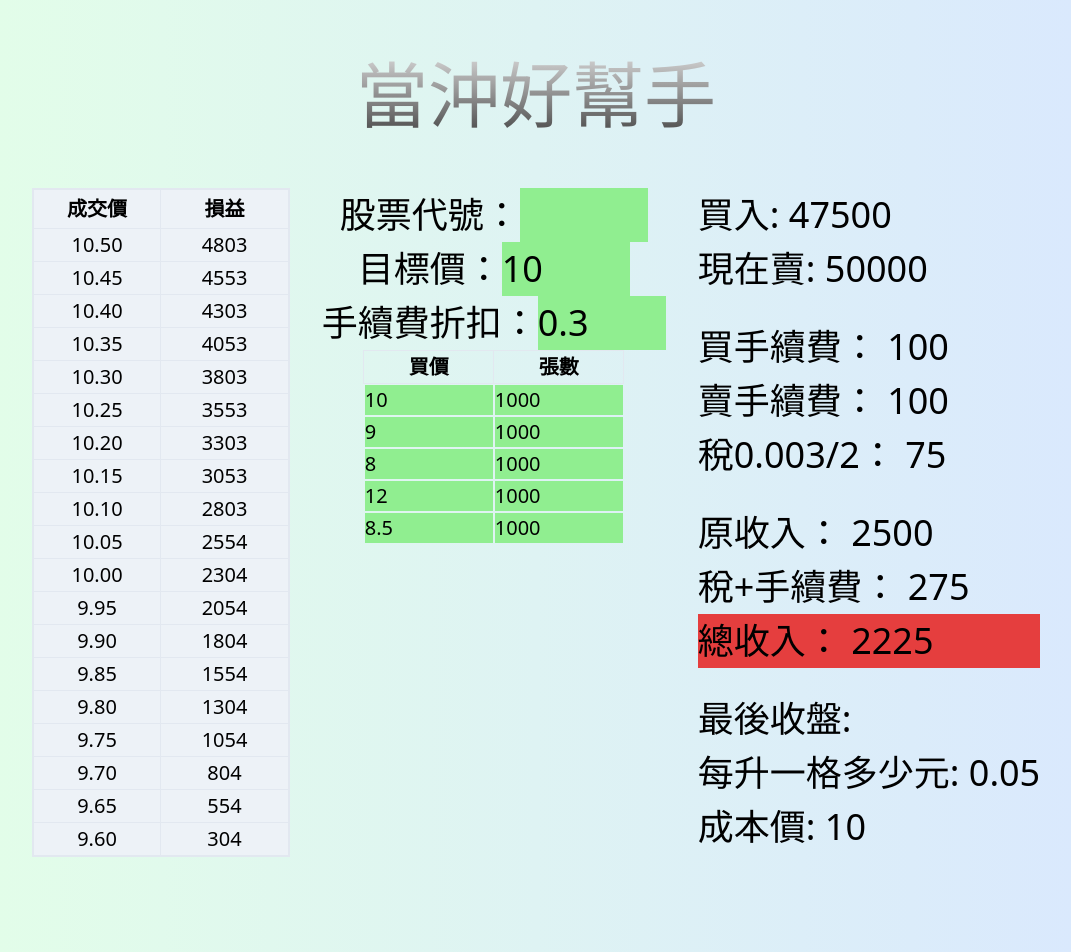
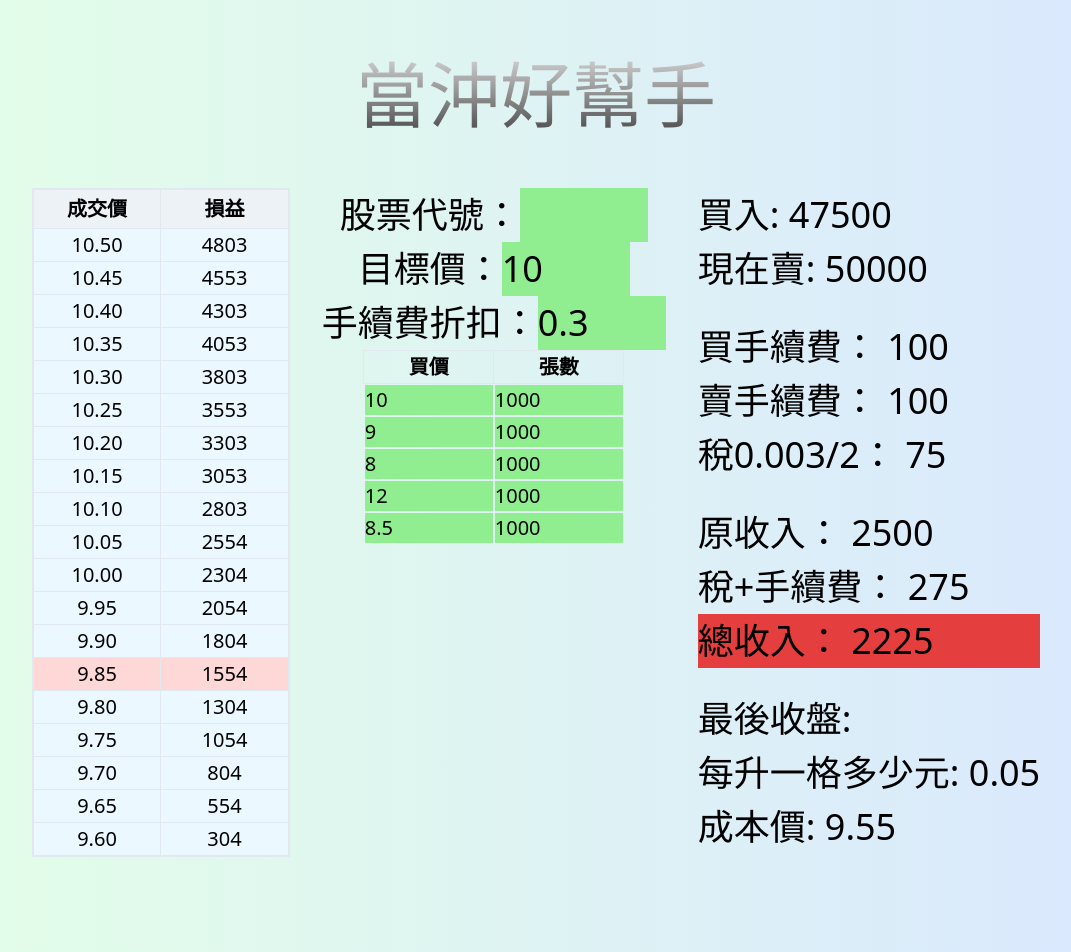
Before and after one commit to mlclmtan/vue-taiwan-day-trade-tool, a Vue app: page / in a window 1280 px wide. Shown: the top 952 px of the page, without its empty margins (104-1175 px from the left). Built offline with nearby package versions, Linux system fonts and the light colour scheme; no server answers.

Commit message:
fixed avg price to modulus of tick (price per tick

```diff
--- a/src/App.vue
+++ b/src/App.vue
@@ -9,7 +9,7 @@
             <th>成交價</th>
             <th>損益</th>
           </tr>
-          <tr v-for="p in pRange" :key="p.id">
+          <tr v-for="p in pRange" :key="p.id" :class="p.price==9.85 ? 'bg-red-200' : 'bg-blue-100'">
             <td>{{p.price}}</td>
             <td>{{Math.round(p.nett)}}</td>
           </tr>
@@ -52,7 +52,7 @@
           <br />
           <h2>最後收盤: {{ lprice }}</h2>
           <h2>每升一格多少元: {{ tick }}</h2>
-          <h2>成本價: {{ Math.round(avg) }}</h2>
+          <h2>成本價: {{ avg.toFixed(2) }}</h2>
         </div>
       </div>
     </div>
@@ -153,7 +153,9 @@ export default {
       return array;
     },
     avg() {
-      return (this.totalpaid + this.totalBuyFee) / this.totalV;
+      const avg = (this.totalpaid + this.totalBuyFee) / this.totalV;
+      const newAvg = avg % this.tick === 0 ? avg : avg + this.tick - (avg % this.tick);
+      return newAvg;
     },
     testSellFee() {
       return this.calculateFee(10);
```
